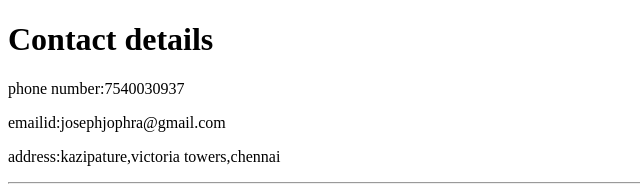
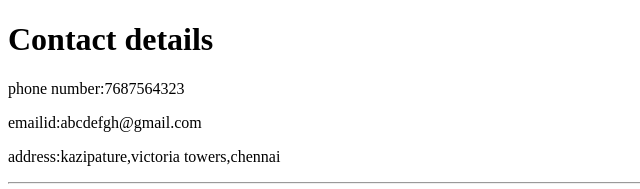
Before and after one commit to jophra/cv, a plain HTML site: page contact detail.html in a window 1280 px wide. Shown: the top 189 px of the page, 0-640 px from the left. Drawn offline with Linux system fonts and the light colour scheme.

Commit message:
Add files via upload

```diff
--- a/contact detail.html
+++ b/contact detail.html
@@ -8,8 +8,8 @@
 
 <body>
   <h1>Contact details</h1>
-  <p>phone number:7540030937</p>
-  <p>emailid:josephjophra@gmail.com</p>
+  <p>phone number:7687564323</p>
+  <p>emailid:abcdefgh@gmail.com</p>
   <p>address:kazipature,victoria towers,chennai</p>
   <hr>
   <form  action="mailto:jophrajoseph@gmail.com:" method="post"enctype="text/plain">
```
